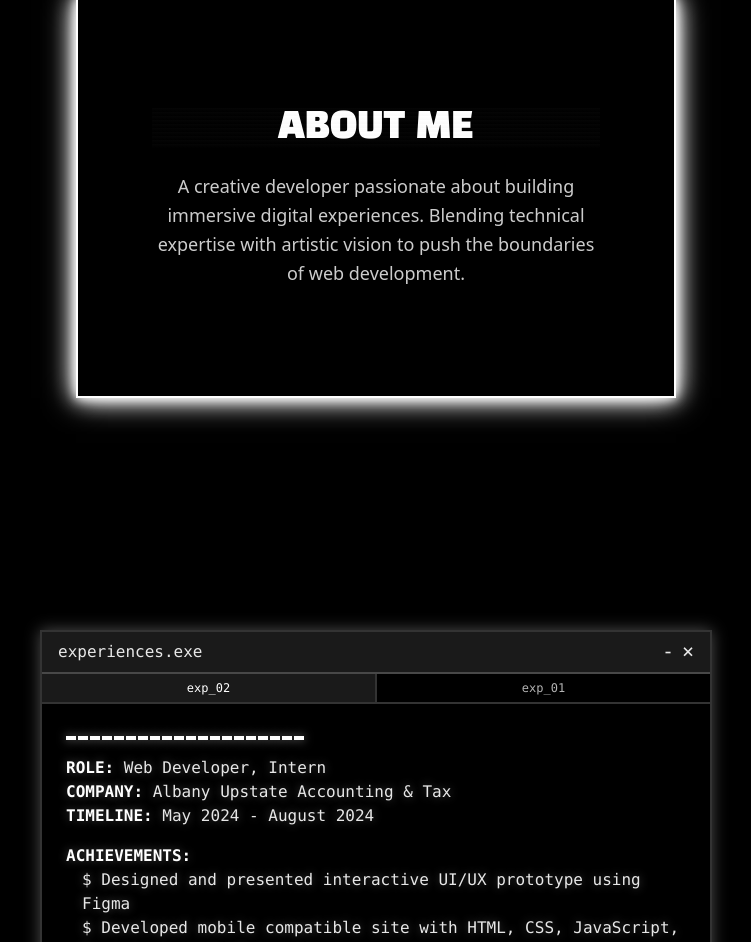
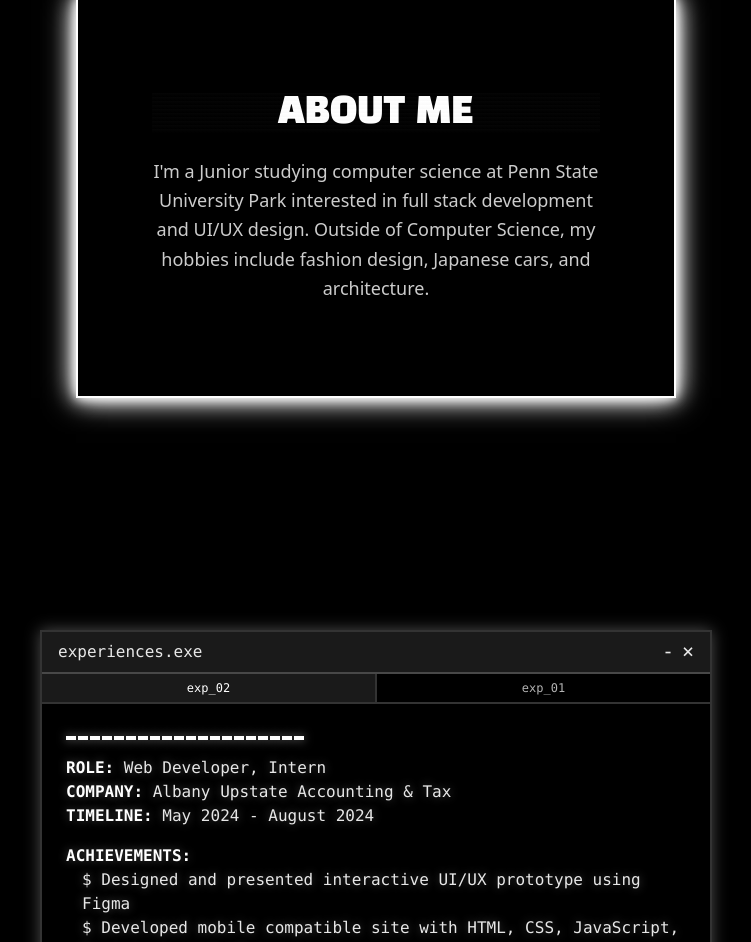
Before and after one commit to JaeMinBird/Portfolio, a Next.js app: page / in a window 1280 px wide. Shown: the part 1206-2148 px from the top of the page, without its empty margins (264-1015 px from the left). Built offline with nearby package versions, Linux system fonts and the light colour scheme.

Commit message:
Site icon & name updates. Updated about me

```diff
--- a/src/app/layout.tsx
+++ b/src/app/layout.tsx
@@ -13,8 +13,12 @@ const geistMono = Geist_Mono({
 });
 
 export const metadata: Metadata = {
-  title: "Create Next App",
-  description: "Generated by create next app",
+  title: "Jae's Portfolio",
+  description: "Retro style developer portfolio showcasing work experience and projects alongside a contact form.",
+  icons: {
+    icon: '/staricon.ico',
+    apple: '/staricon.png',
+  },
 };
 
 export default function RootLayout({
--- a/src/components/About.tsx
+++ b/src/components/About.tsx
@@ -62,10 +62,11 @@ export function About() {
           </h2>
         </div>
         <p className="text-lg leading-relaxed text-white/80">
-          A creative developer passionate about building immersive digital experiences.
-          Blending technical expertise with artistic vision to push the boundaries of web development.
+          I&apos;m a Junior studying computer science at Penn State University Park interested in full stack development and UI/UX design.
+          Outside of Computer Science, my hobbies include fashion design, Japanese cars, and architecture.
         </p>
       </motion.div>
     </div>
+
   );
 }
```
Also changed, not shown: public/staricon.png (added), 1 other file (tests, documents, lock files or other folders).
